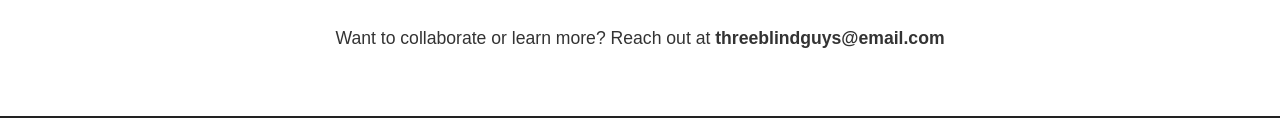
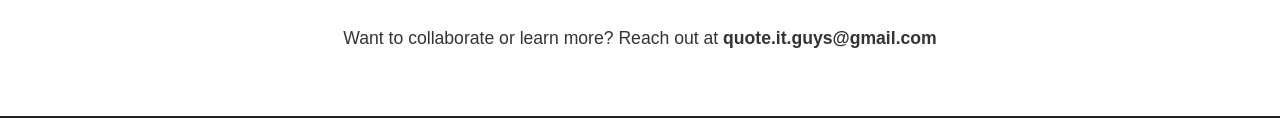
Before and after one commit to Quote-It-Guys/three-blind-guys, a plain HTML site: page index.html in a window 1280 px wide. Shown: the part 1066-1184 px from the top of the page. Drawn offline with Linux system fonts and the light colour scheme.

Commit message:
Updating email address

```diff
--- a/index.html
+++ b/index.html
@@ -89,7 +89,7 @@
   <section id="contact">
     <h2>Contact Us</h2>
     <p>
-      Want to collaborate or learn more? Reach out at <strong>threeblindguys@email.com</strong>
+      Want to collaborate or learn more? Reach out at <strong>quote.it.guys@gmail.com</strong>
     </p>
   </section>
 
```
